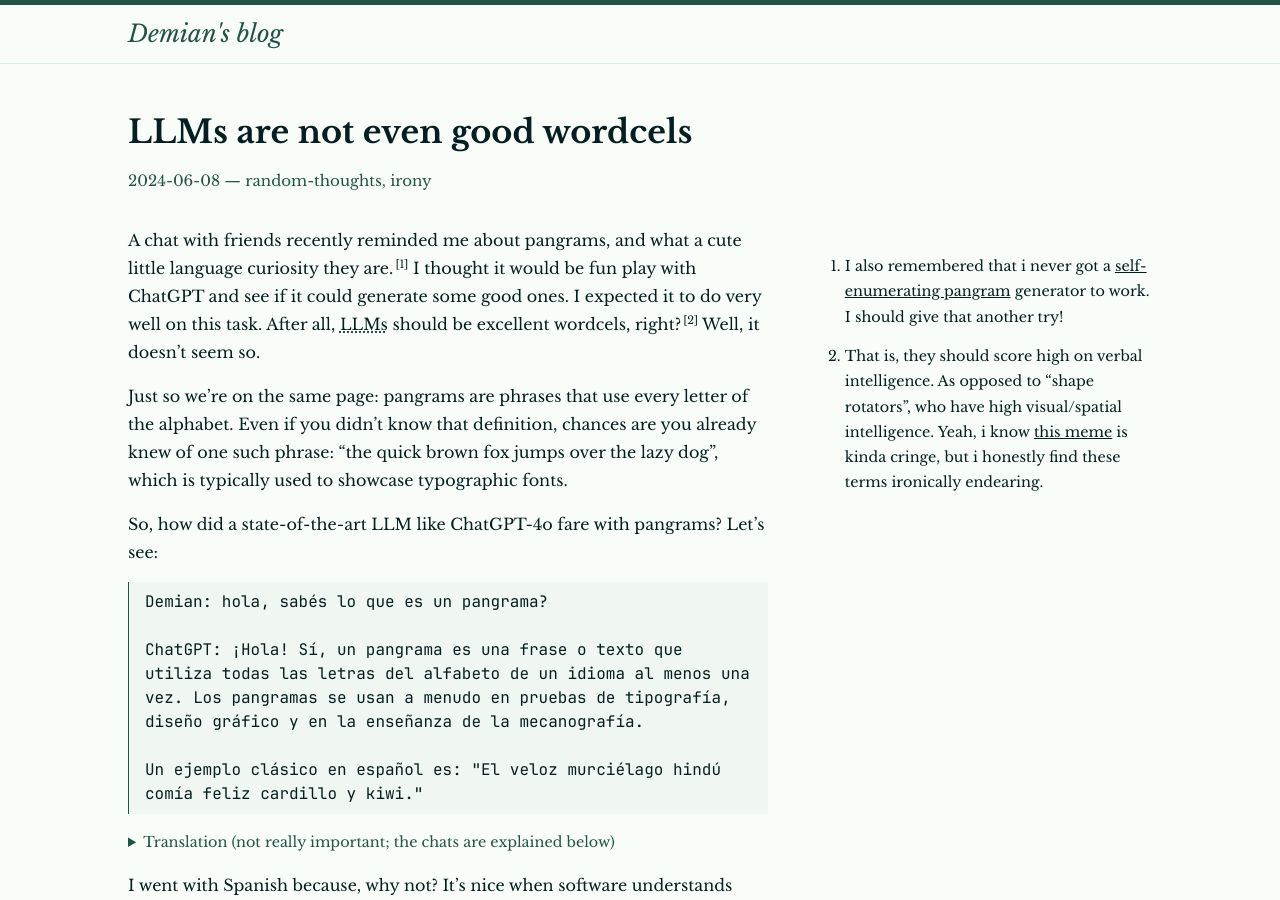
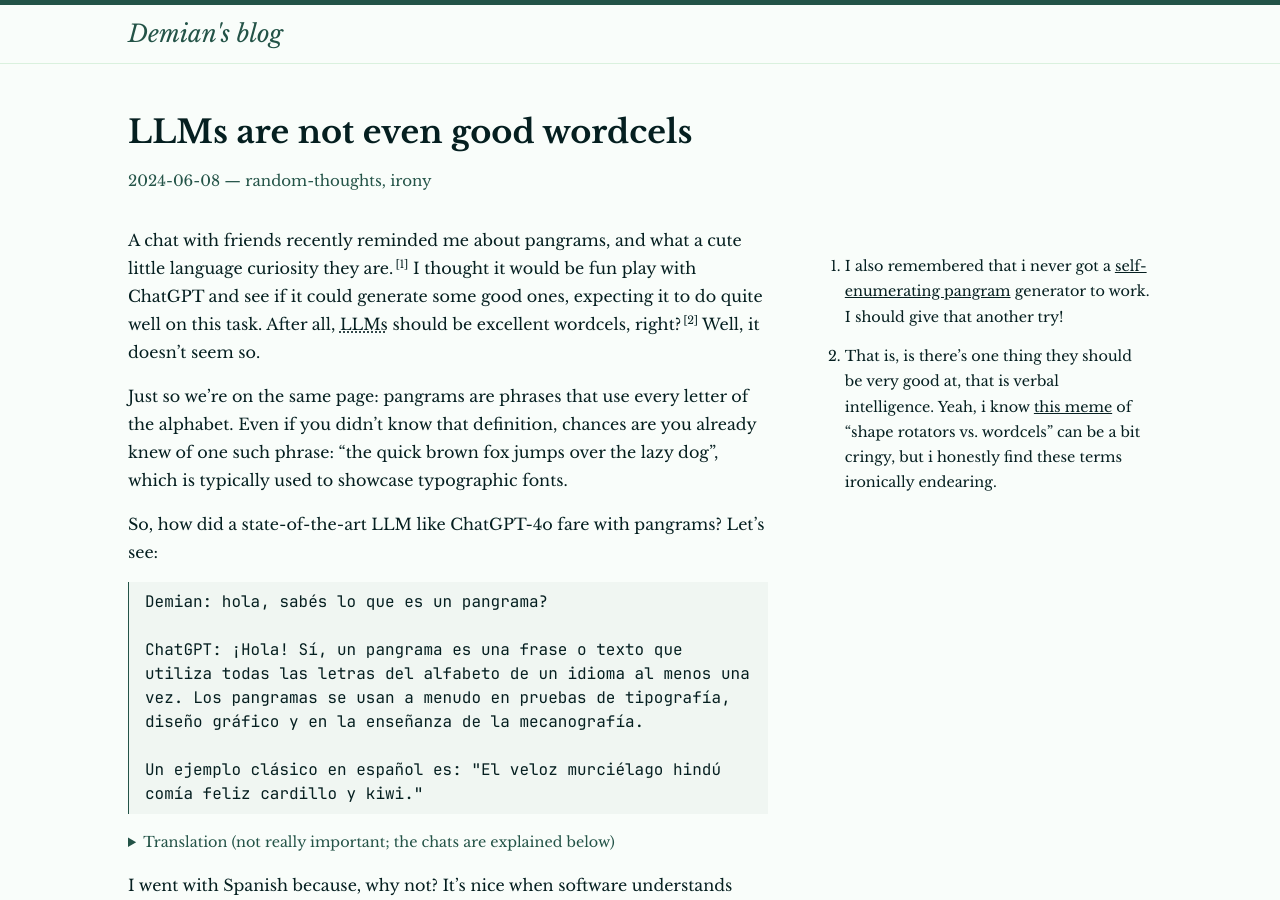
Before and after one commit to epidemian/epidemian.github.io, a Jekyll site: the page built from _posts/2024-06-08-chatgpt-sucks-at-pangrams.md, in a window 1280 px wide and 900 px high. Built offline with Jekyll 4.4.1, drawn with Linux system fonts in a browser that asks for light colours; some of the changed text lies outside the part shown.

Commit message:
Minor edits

```diff
--- a/_posts/2024-06-08-chatgpt-sucks-at-pangrams.md
+++ b/_posts/2024-06-08-chatgpt-sucks-at-pangrams.md
@@ -4,7 +4,7 @@ layout: post
 tags: random-thoughts irony
 ---
 
-A chat with friends recently reminded me about pangrams, and what a cute little language curiosity they are.<span class="sidenote-number" /><span class="sidenote"> I also remembered that i never got a [self-enumerating pangram] generator to work. I should give that another try!</span> I thought it would be fun play with ChatGPT and see if it could generate some good ones. I expected it to do very well on this task. After all, <abbr title="Large Language Models">LLMs</abbr> should be excellent wordcels, right?<span class="sidenote-number" /><span class="sidenote">That is, they should score high on verbal intelligence. As opposed to "shape rotators", who have high visual/spatial intelligence. Yeah, i know [this meme][wordcels vs shape rotators] is kinda cringe, but i honestly find these terms ironically endearing.</span> Well, it doesn't seem so.
+A chat with friends recently reminded me about pangrams, and what a cute little language curiosity they are.<span class="sidenote-number" /><span class="sidenote"> I also remembered that i never got a [self-enumerating pangram] generator to work. I should give that another try!</span> I thought it would be fun play with ChatGPT and see if it could generate some good ones, expecting it to do quite well on this task. After all, <abbr title="Large Language Models">LLMs</abbr> should be excellent wordcels, right?<span class="sidenote-number" /><span class="sidenote"> That is, is there's one thing they should be very good at, that is verbal intelligence. Yeah, i know [this meme][wordcels vs shape rotators] of "shape rotators vs. wordcels" can be a bit cringy, but i honestly find these terms ironically endearing.</span> Well, it doesn't seem so.
 
 Just so we're on the same page: pangrams are phrases that use every letter of the alphabet. Even if you didn't know that definition, chances are you already knew of one such phrase: "the quick brown fox jumps over the lazy dog", which is typically used to showcase typographic fonts.
 
@@ -258,7 +258,7 @@ This one is tricky. And i find myself torn between an optimistic and a pessimist
 
 On the one hand, i find it quite relieving to see that even the latest and most powerful "AI" models are still so far off from anything that we could call general intelligence with a straight face.
 
-I don't think we're anywhere close to <abbr title="Artificial general intelligence">AGI</abbr>, and i'm glad for that. I don't know if i'm an "AI doomer" or not, but i generally agree with the statement of [AGI posing an existential risk][AI risk statement] to humanity. I guess i could try to articulate why i think creating something more intelligent (and therefore more powerful) than ourselves seems like a spectacularly stupid idea, and i don't understand why anyone would want to do that instead of trying to improve humanity in some less naive and risky way<span class="sidenote-number" /><span class="sidenote">Like, IDK, trying to augment *human* intelligence, or our capacity for coordination, or for empathy.</span>, but this post is too long already.
+I don't think we're anywhere close to <abbr title="Artificial general intelligence">AGI</abbr>, and i'm glad for that. I don't know if i'm an "AI doomer" or not, but i generally agree with the statement of [AGI posing an existential risk][AI risk statement] to humanity. I guess i could try to articulate why i think creating something more intelligent (and therefore more powerful) than ourselves seems like a spectacularly stupid idea, and i don't understand why anyone would want to do that instead of trying to improve humanity in some less naive and risky way,<span class="sidenote-number" /><span class="sidenote"> Like, IDK, trying to augment *human* intelligence, or our capacity for coordination, or for empathy.</span> but this post is too long already.
 
 Suffice to say, any anxiety i may hold for AI killing us all gets subdued by evidence suggesting that we're still a long way off that. Even though this is contrary to what some AI-hype-bros may say.
 
@@ -266,7 +266,7 @@ Remember: many of the people who are trying to sell you "AI" today are the same
 
 On the other hand, however, i do worry about AI-hype-bros winning, and these dumb inscrutable black boxes known as LLMs being deployed for actually important stuff.
 
-And this is already happening to some extent. Google already provides "AI-based" results that regularly [make the same kind of basic mistake][AI search] illustrated on this blog post: confidently asserting something generated by a text predictor that's been trained on a huge corpus of Reddit posts.<span class="sidenote-number" /><span class="sidenote">Nothing against Reddit posts. I regularly add "site:reddit.com" to my Google searches when looking for stuff, especially opinions and reviews. But i also have the common sense to tell apart a genuine comment from a troll or a shitpost. These nuances seem completely opaque to an LLM, understandably so.</span> Mistakes that generally don't pass the sniff test of a well-informed person, let alone of an expert on a given field.
+And this is already happening to some extent. Google already provides "AI-based" results that regularly [make the same kind of basic mistake][AI search] illustrated on this blog post: confidently asserting something generated by a text predictor that's been trained on a huge corpus of Reddit posts.<span class="sidenote-number" /><span class="sidenote"> Nothing against Reddit posts. I regularly add "site:reddit.com" to my Google searches when looking for stuff, especially opinions and reviews. But i also have the common sense to tell apart a genuine comment from a troll or a shitpost. These nuances seem completely opaque to an LLM, understandably so.</span> Mistakes that generally don't pass the sniff test of a well-informed person, let alone of an expert on a given field.
 
 I can only assume that unscrupulous job recruiters are already using similar models to filter out job applications. So these models may already be leaving people out of jobs. And we're trusting their overconfident token-prediction-based "judgment".
 
```
